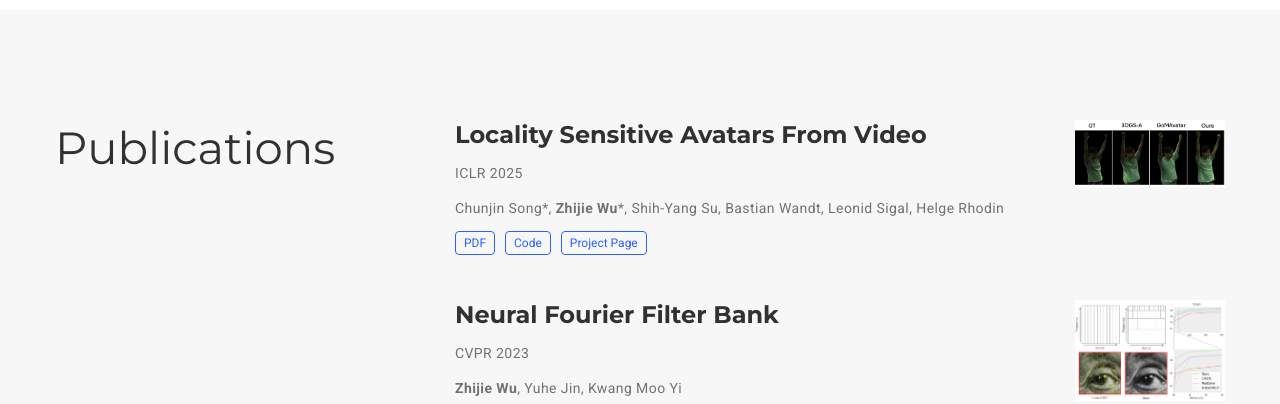
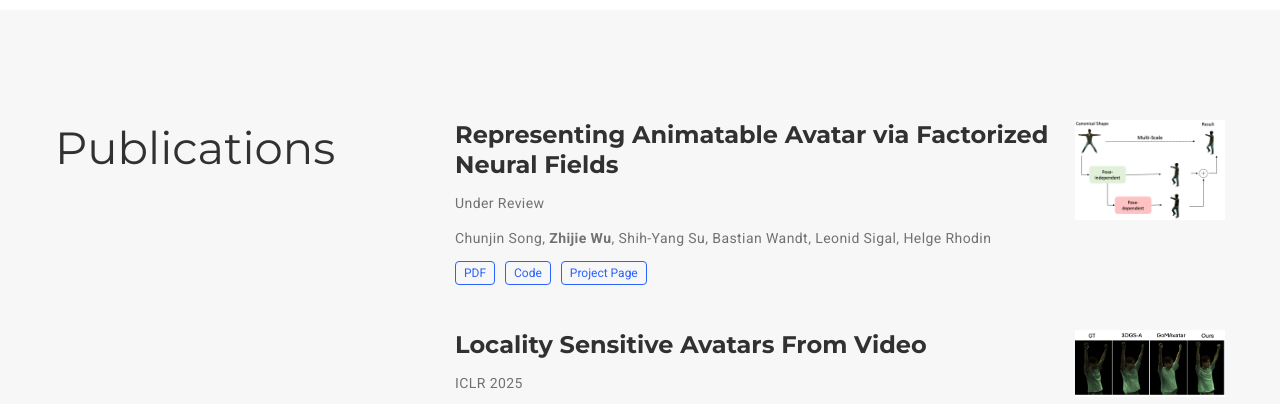
Before and after one commit to zhijieW94/zhijieW94.github.io, a plain HTML site: page index.html in a window 1280 px wide. Shown: the part 880-1284 px from the top of the page. Drawn offline with nearby package versions, Linux system fonts and the light colour scheme; some icons are missing.

Commit message:
Update index.html

```diff
--- a/index.html
+++ b/index.html
@@ -617,6 +617,39 @@ My research interests recently lie in computer graphics related deep learning ap
   </div>
 </div>
  -->
+
+<div class="media stream-item" itemscope itemtype="http://schema.org/ScholarlyArticle">
+  <div class="media-body">
+
+    <h3 class="article-title mb-0 mt-0" itemprop="name">
+      Representing Animatable Avatar via Factorized Neural Fields
+    </h3>
+
+    <div class="stream-meta article-metadata">
+        Under Review
+    </div>
+
+    <div class="stream-meta article-metadata">
+      <span class="author_list"><a href='https://chunjinsong.github.io/'>Chunjin Song</a>, <b>Zhijie Wu</b>, <a href='https://lemonatsu.github.io/'>Shih-Yang Su</a>,
+        <a href='https://bastianwandt.de/'>Bastian Wandt</a>, <a href='https://www.cs.ubc.ca/~lsigal/'>Leonid Sigal</a>, <a href='https://helge.rhodin.de/'>Helge Rhodin</a></span>
+    </div>
+    <div class="btn-links">
+<a class="btn btn-outline-primary my-1 mr-1 btn-sm" href="https://arxiv.org/pdf/2406.00637" target="_blank" rel="noopener">
+  PDF
+</a>
+
+<a class="btn btn-outline-primary my-1 mr-1 btn-sm" href="https://zhijiew94.github.io/" target="_blank" rel="noopener">
+  Code
+</a>
+
+<a class="btn btn-outline-primary my-1 mr-1 btn-sm" href="https://zhijiew94.github.io/"> Project Page </a>
+    </div>
+  </div>
+  <div class="ml-3">
+    <img src="/publication/facavatar/facavatar.png" itemprop="image">
+  </div>
+</div>
+
 
 <div class="media stream-item" itemscope itemtype="http://schema.org/ScholarlyArticle">
   <div class="media-body">
```
